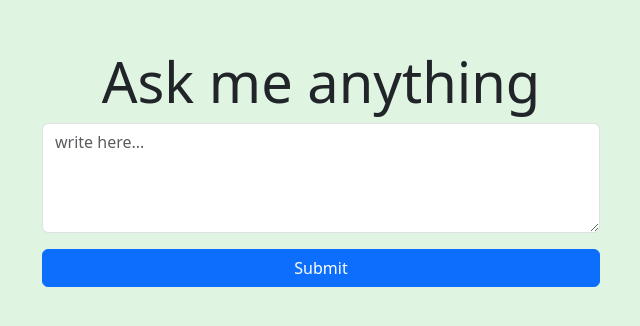
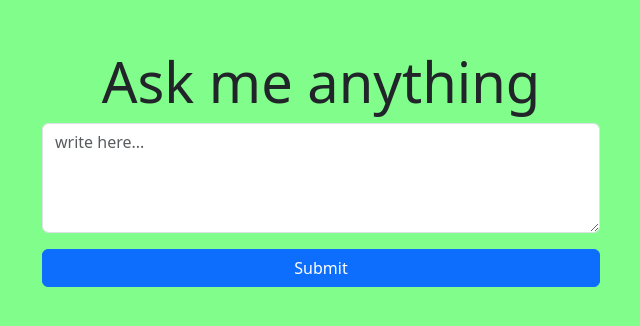
Before and after one commit to uandhafb/assignment4, a Flask app: page / in a window 1280 px wide. Shown: the top 326 px of the page, without its empty margins (319-959 px from the left). Run offline with Flask 3, Linux system fonts and the light colour scheme.

Commit message:
se ond  commit

```diff
--- a/templates/index.html
+++ b/templates/index.html
@@ -11,7 +11,7 @@
     <!-- Custom styles -->
     <style>
         body {
-            background-color: #dff5e1; /* light green */
+            background-color: #80fd8b; /* light green */
         }
 
         .black-output {
```
